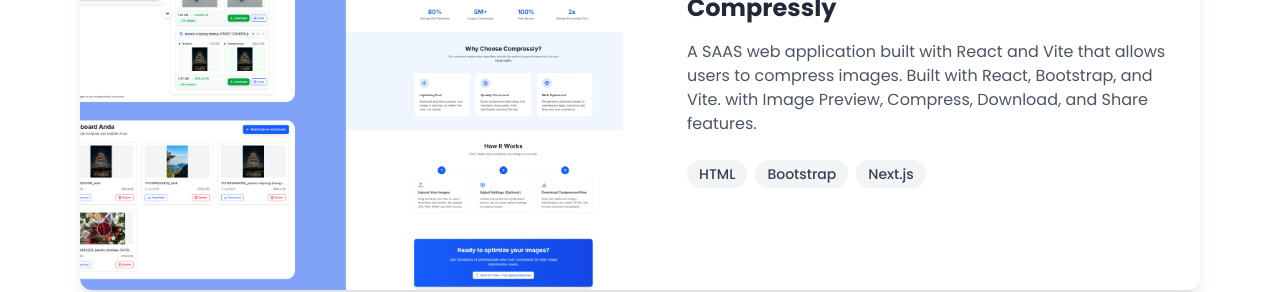
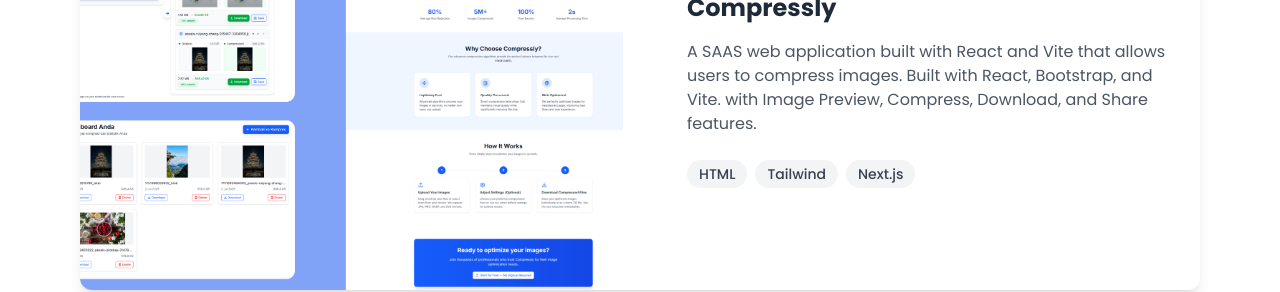
Before and after one commit to ilhardika/my-portfolio, a React (Vite) app: page / in a window 1280 px wide. Shown: the part 2584-2876 px from the top of the page. Built offline with nearby package versions, Linux system fonts and the light colour scheme.

Commit message:
fix: update technology stack for Compressly project to reflect accurate tech used

```diff
--- a/components/data/ProjectList.js
+++ b/components/data/ProjectList.js
@@ -27,7 +27,7 @@
     image: coverCompressly,
     title: "Compressly",
     desc: "A SAAS web application built with React and Vite that allows users to compress images. Built with React, Bootstrap, and Vite. with Image Preview, Compress, Download, and Share features.",
-    tech: ["HTML", "Bootstrap", "Next.js"],
+    tech: ["HTML", "Tailwind", "Next.js"],
     link: "https://compressly-web.vercel.app/",
     github: "https://github.com/ilhardika/compressly",
   },
```
